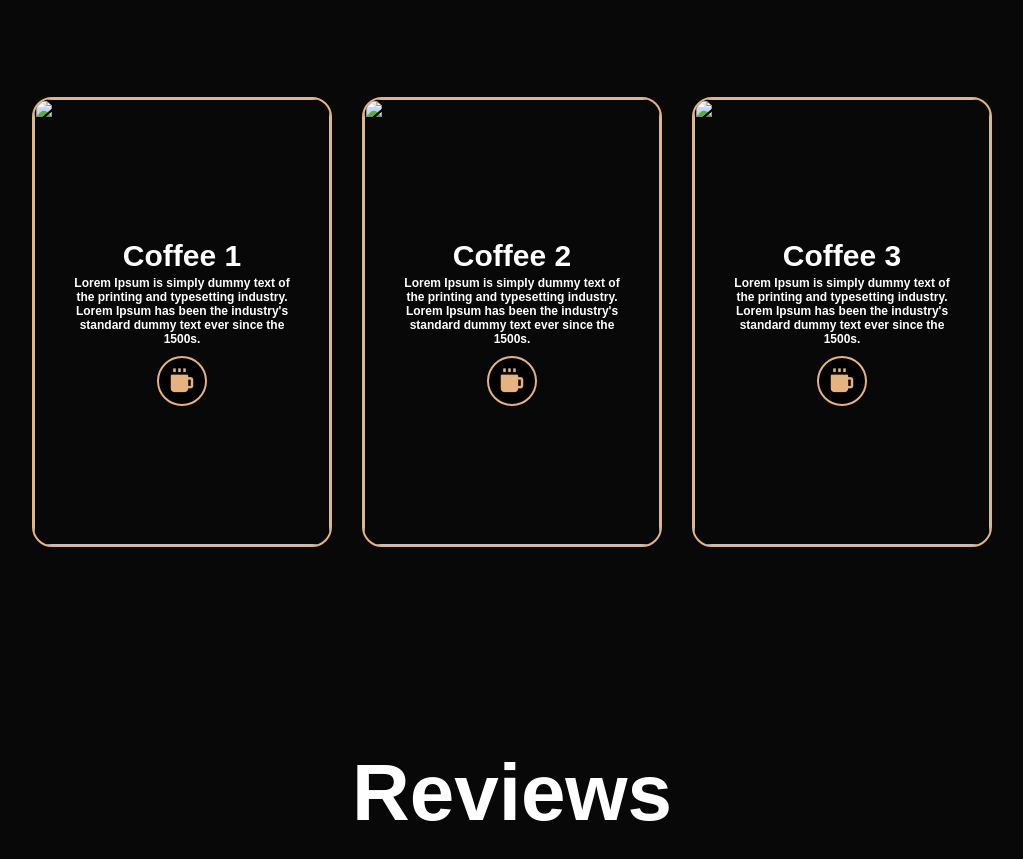
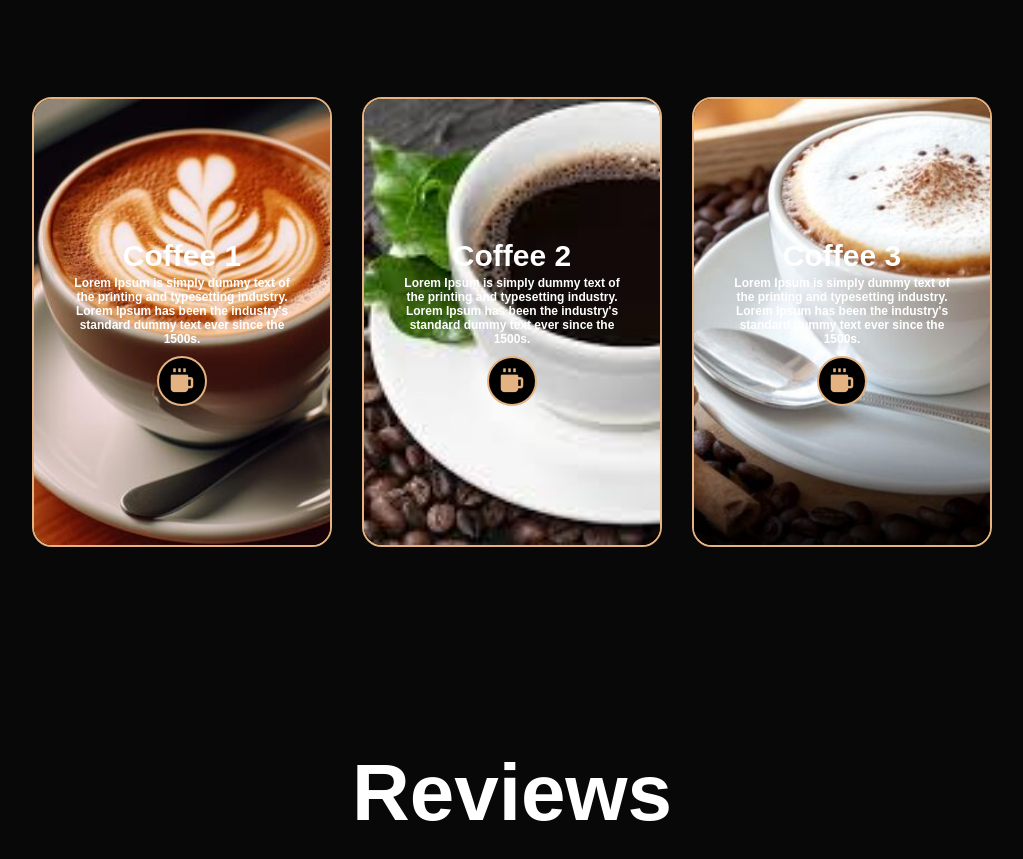
Before and after one commit to shiffex01/Next, a plain HTML site: page index.html in a window 1280 px wide. Shown: the part 1795-2654 px from the top of the page, without its empty margins (128-1151 px from the left). Drawn offline with nearby package versions, Linux system fonts and the light colour scheme.

Commit message:
Update index.html

```diff
--- a/index.html
+++ b/index.html
@@ -53,7 +53,7 @@
 
 
                 <div class="coffees-box">
-                    <img src="images/flower_coered.jpg" alt="">
+                    <img src="flower_coered.jpg" alt="flowered coffee">
                     <div class="coffees-info">
                         <h3> Coffee 1</h3>
                         <p>Lorem Ipsum is simply dummy text of the printing and typesetting industry. Lorem Ipsum has been the industry's standard dummy text ever since the 1500s.</p>
@@ -65,7 +65,7 @@
                 </div>
 
                 <div class="coffees-box">
-                    <img src="images/pure black.jpg" alt="">
+                    <img src="pure black.jpg" alt="pure black coffee">
                     <div class="coffees-info">
                         <h3> Coffee 2</h3>
                         <p>Lorem Ipsum is simply dummy text of the printing and typesetting industry. Lorem Ipsum has been the industry's standard dummy text ever since the 1500s.</p>
@@ -77,7 +77,7 @@
                 </div>
 
                 <div class="coffees-box">
-                    <img src="images/foamed coffee.jpg" alt="">
+                    <img src="foamed coffee.jpg" alt="foamed coffee">
                     <div class="coffees-info">
                         <h3> Coffee 3</h3>
                         <p>Lorem Ipsum is simply dummy text of the printing and typesetting industry. Lorem Ipsum has been the industry's standard dummy text ever since the 1500s.</p>
```
